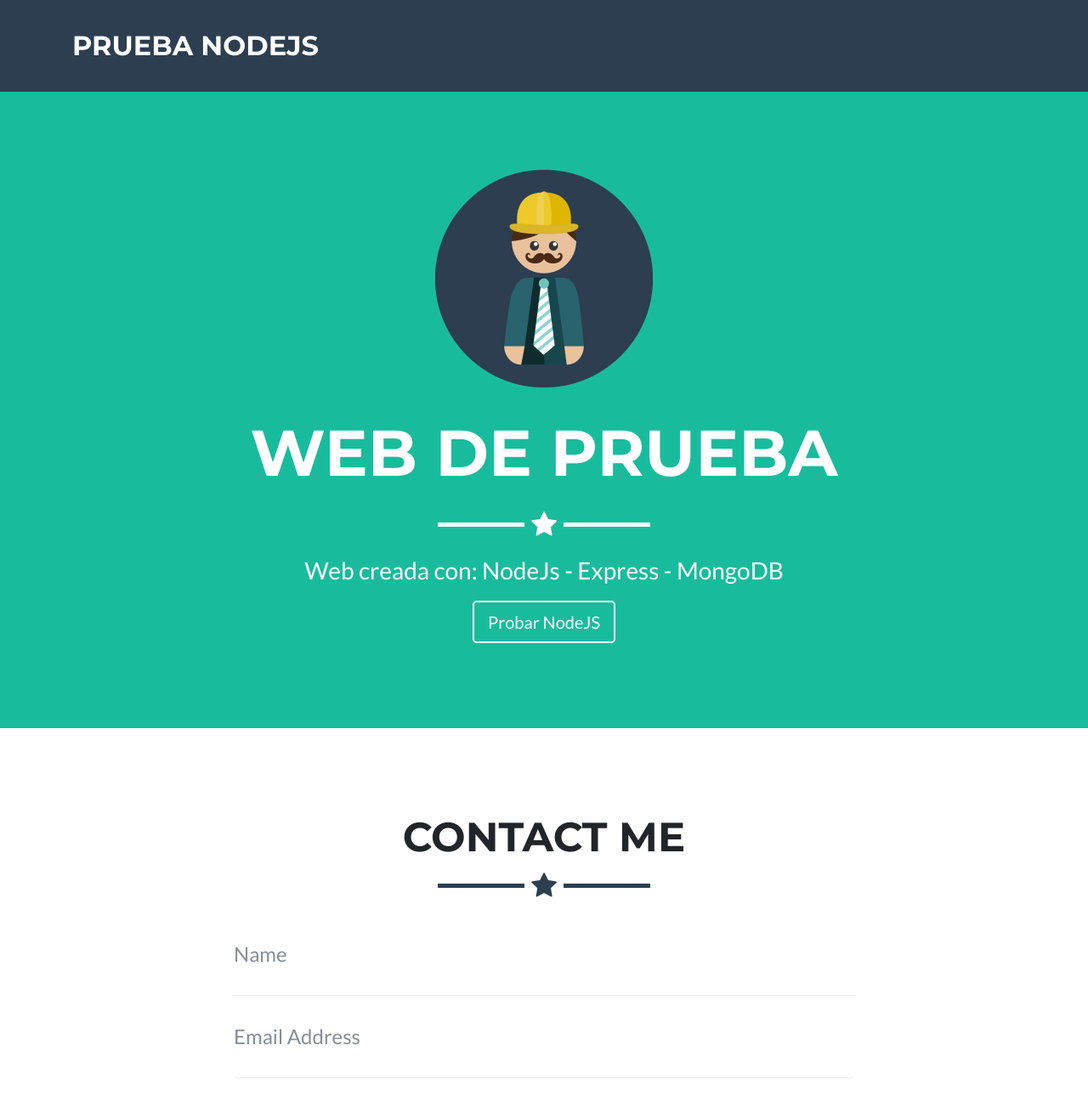
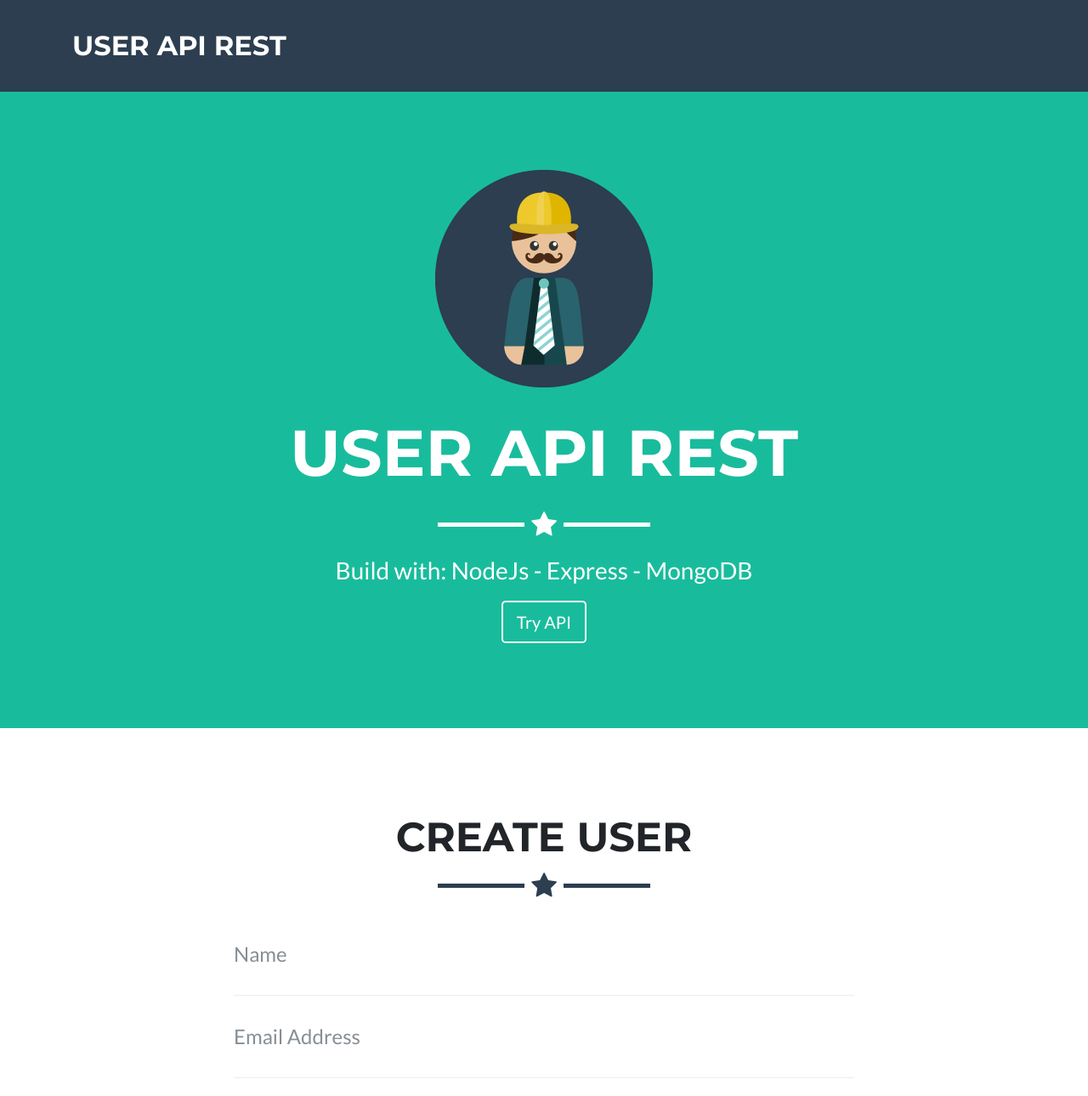
Before and after one commit to GCG89/APIRestNode, a website: page views/index.html in a window 1280 px wide. Shown: the top 1290 px of the page at 85% size. Drawn offline with nearby package versions, Linux system fonts and the light colour scheme; files that its build step writes are made by us from their sources; files whose address does not match are found by name.

Commit message:
Fixed routes - Index modified

```diff
--- a/app.js
+++ b/app.js
@@ -6,7 +6,7 @@
 const express = require('express');
 const bodyParser = require("body-parser");
 const app = express();
-const UserCtrl = require('./controller/users')
+const UserCtrl = require('./controllers/users')
 const path_module = require('path');
 const path = __dirname;
 
--- a/contollers/users.js
+++ b/controllers/users.js
@@ -4,7 +4,7 @@
 **/
 'use strict'
 
-const Users = require('./models/users')
+const Users = require('../models/users')
 
 function getUser (req, res){
 	let userId = req.params.userId
--- a/views/index.html
+++ b/views/index.html
@@ -8,7 +8,7 @@
     <meta name="description" content="">
     <meta name="author" content="">
 
-    <title>Testing Node...</title>
+    <title>API Rest</title>
 
     <!-- Bootstrap core CSS -->
     <link href="index/vendor/bootstrap/css/bootstrap.min.css" rel="stylesheet">
@@ -28,7 +28,7 @@
     <!-- Navigation -->
     <nav class="navbar navbar-expand-lg navbar-light fixed-top" id="mainNav">
       <div class="container">
-        <a class="navbar-brand js-scroll-trigger" href="#page-top">Prueba NodeJs</a>
+        <a class="navbar-brand js-scroll-trigger" href="#page-top">User API Rest</a>
         <button class="navbar-toggler navbar-toggler-right" type="button" data-toggle="collapse" data-target="#navbarResponsive" aria-controls="navbarResponsive" aria-expanded="false" aria-label="Toggle navigation">
           Menu
           <i class="fa fa-bars"></i>
@@ -42,20 +42,20 @@
       <div class="container">
         <img class="img-fluid" src="index/img/profile.png" alt="">
         <div class="intro-text">
-          <span class="name">Web de Prueba</span>
+          <span class="name">User API Rest</span>
           <hr class="star-light">
-          <span class="skills">Web creada con: NodeJs - Express - MongoDB</span>
+          <span class="skills">Build with: NodeJs - Express - MongoDB</span>
         </div>
       </div>
       <div class="col-lg-8 mx-auto text-center">
-        <a href="#contact" class="btn btn-lg btn-outline">Probar NodeJS</a>
+        <a href="#contact" class="btn btn-lg btn-outline">Try API</a>
           </div>
     </header>
 
 <!-- Contact Section -->
     <section id="contact">
       <div class="container">
-        <h2 class="text-center">Contact Me</h2>
+        <h2 class="text-center">Create User</h2>
         <hr class="star-primary">
         <div class="row">
           <div class="col-lg-8 mx-auto">
@@ -91,7 +91,7 @@
               <br>
               <div id="success"></div>
               <div class="form-group">
-                <button type="submit" class="btn btn-success btn-lg" id="sendMessageButton">Send</button>
+                <button type="submit" class="btn btn-success btn-lg" id="sendMessageButton">Create User</button>
               </div>
             </form>
           </div>
```
